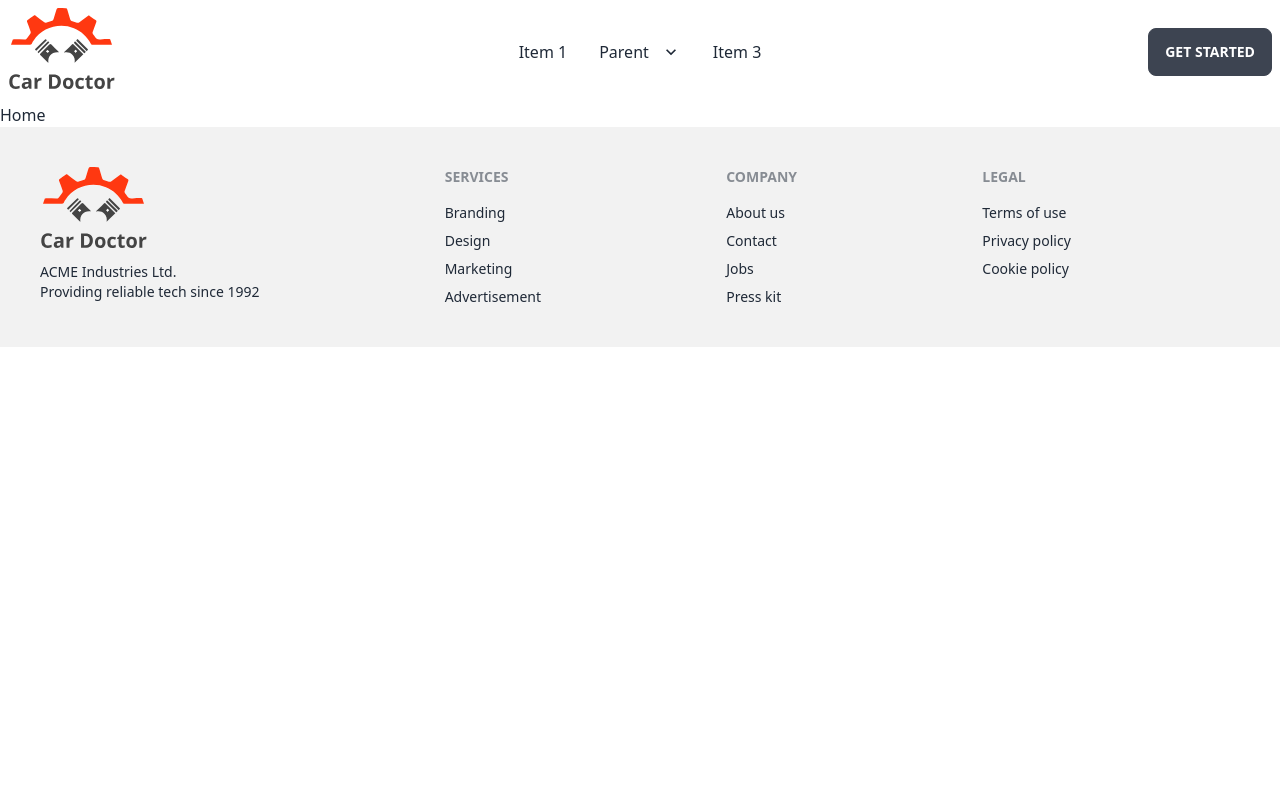
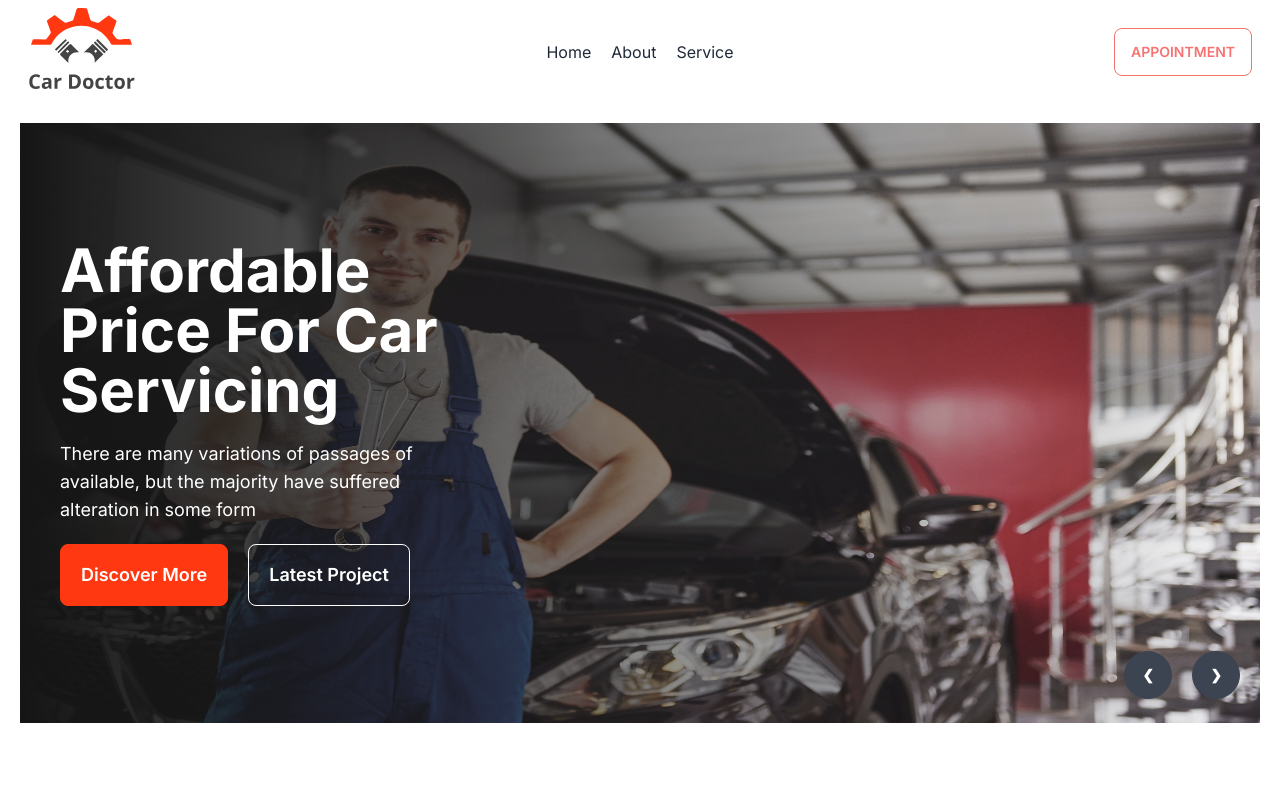
Before and after one commit to MohammadSaifulIslam/car-doctor-client, a React (Vite) app: page / in a window 1280 px wide. Shown: the top 800 px of the page. Built offline with nearby package versions, Linux system fonts and the light colour scheme.

Commit message:
banner component added

```diff
--- a/index.html
+++ b/index.html
@@ -4,6 +4,8 @@
     <meta charset="UTF-8" />
     <link rel="icon" type="image/svg+xml" href="/src/assets/logo.svg" />
     <meta name="viewport" content="width=device-width, initial-scale=1.0" />
+    <!-- google font -->
+    <link href="https://fonts.googleapis.com/css2?family=Inter:wght@400;500;600;700;800&display=swap" rel="stylesheet">
     <title>Car Doctor</title>
   </head>
   <body>
--- a/src/Layouts/Main.jsx
+++ b/src/Layouts/Main.jsx
@@ -6,8 +6,10 @@
 const Main = () => {
     return (
         <div>
-            <NavBar></NavBar>
-            <Outlet></Outlet>
+            <div className='max-w-7xl px-5 mx-auto'>
+                <NavBar></NavBar>
+                <Outlet></Outlet>
+            </div>
             <Footer></Footer>
         </div>
     );
--- a/src/index.css
+++ b/src/index.css
@@ -1,3 +1,14 @@
 @tailwind base;
 @tailwind components;
 @tailwind utilities;
+
+body{
+    font-family: 'Inter', sans-serif;
+}
+.my-btn{
+    @apply text-white font-semibold border border-[#FF3811] text-lg px-5 py-4 bg-[#FF3811] rounded-lg duration-500 hover:bg-transparent hover:border-white
+}
+
+.outline-btn{
+    @apply text-white font-semibold text-lg px-5 py-4 bg-transparent border border-white rounded-lg duration-500 hover:bg-[#FF3811] hover:border-[#FF3811]
+}
--- /dev/null
+++ b/src/pages/HomePage/Banner/Banner.jsx
@@ -0,0 +1,84 @@
+
+import img1 from '../../../assets/images/banner/1.jpg';
+import img2 from '../../../assets/images/banner/2.jpg';
+import img3 from '../../../assets/images/banner/3.jpg';
+import img4 from '../../../assets/images/banner/4.jpg';
+const Banner = () => {
+
+    return (
+        <section>
+            <div className="carousel w-full h-[600px]">
+                <div id="slide1" className="carousel-item relative w-full">
+                    <img src={img1} className="w-full h-[600px]" />
+                    <div className="absolute flex items-center pl-10 h-full w-full bg-gradient-to-r from-[#151515] to-[rgba(21, 21, 21, 0) 100%)]">
+                        <div className='text-white space-y-5 md:w-2/6'>
+                            <h1 className='text-6xl font-bold'>Affordable Price For Car Servicing</h1>
+                            <p className='text-lg'> There are many variations of passages of  available, but the majority have suffered alteration in some form</p>
+                            <div className='flex gap-5'>
+                                <button className='my-btn'>Discover More</button>
+                                <button className='outline-btn'>Latest Project</button>
+                            </div>
+                        </div>
+                    </div>
+                    <div className="absolute flex justify-end transform gap-5 -translate-y-1/2 left-5 right-5 bottom-0">
+                        <a href="#slide4" className="btn btn-circle">❮</a>
+                        <a href="#slide2" className="btn btn-circle">❯</a>
+                    </div>
+                </div>
+                <div id="slide2" className="carousel-item relative w-full">
+                    <img src={img2} className="w-full h-[600px]" />
+                    <div className="absolute flex items-center pl-10 h-full w-full bg-gradient-to-r from-[#151515] to-[rgba(21, 21, 21, 0) 100%)]">
+                        <div className='text-white space-y-5 md:w-2/6'>
+                            <h1 className='text-6xl font-bold'>Affordable Price For Car Servicing</h1>
+                            <p className='text-lg'> There are many variations of passages of  available, but the majority have suffered alteration in some form</p>
+                            <div className='flex gap-5'>
+                                <button className='my-btn'>Discover More</button>
+                                <button className='outline-btn'>Latest Project</button>
+                            </div>
+                        </div>
+                    </div>
+                    <div className="absolute flex justify-end transform gap-5 -translate-y-1/2 left-5 right-5 bottom-0">
+                        <a href="#slide1" className="btn btn-circle">❮</a>
+                        <a href="#slide3" className="btn btn-circle">❯</a>
+                    </div>
+                </div>
+                <div id="slide3" className="carousel-item relative w-full">
+                    <img src={img3} className="w-full h-[600px]" />
+                    <div className="absolute flex items-center pl-10 h-full w-full bg-gradient-to-r from-[#151515] to-[rgba(21, 21, 21, 0) 100%)]">
+                        <div className='text-white space-y-5 md:w-2/6'>
+                            <h1 className='text-6xl font-bold'>Affordable Price For Car Servicing</h1>
+                            <p className='text-lg'> There are many variations of passages of  available, but the majority have suffered alteration in some form</p>
+                            <div className='flex gap-5'>
+                                <button className='my-btn'>Discover More</button>
+                                <button className='outline-btn'>Latest Project</button>
+                            </div>
+                        </div>
+                    </div>
+                    <div className="absolute flex justify-end transform gap-5 -translate-y-1/2 left-5 right-5 bottom-0">
+                        <a href="#slide2" className="btn btn-circle">❮</a>
+                        <a href="#slide4" className="btn btn-circle">❯</a>
+                    </div>
+                </div>
+                <div id="slide4" className="carousel-item relative w-full">
+                    <img src={img4} className="w-full h-[600px]" />
+                    <div className="absolute flex items-center pl-10 h-full w-full bg-gradient-to-r from-[#151515] to-[rgba(21, 21, 21, 0) 100%)]">
+                        <div className='text-white space-y-5 md:w-2/6'>
+                            <h1 className='text-6xl font-bold'>Affordable Price For Car Servicing</h1>
+                            <p className='text-lg'> There are many variations of passages of  available, but the majority have suffered alteration in some form</p>
+                            <div className='flex gap-5'>
+                                <button className='my-btn'>Discover More</button>
+                                <button className='outline-btn'>Latest Project</button>
+                            </div>
+                        </div>
+                    </div>
+                    <div className="absolute flex justify-end transform gap-5 -translate-y-1/2 left-5 right-5 bottom-0">
+                        <a href="#slide3" className="btn btn-circle">❮</a>
+                        <a href="#slide1" className="btn btn-circle">❯</a>
+                    </div>
+                </div>
+            </div>
+        </section>
+    );
+};
+
+export default Banner;
--- a/src/pages/HomePage/Home/Home.jsx
+++ b/src/pages/HomePage/Home/Home.jsx
@@ -1,7 +1,9 @@
+import Banner from "../Banner/Banner";
+
 const Home = () => {
     return (
         <div>
-            Home
+           <Banner></Banner>
         </div>
     );
 };
--- a/src/pages/Shared/Footer/Footer.jsx
+++ b/src/pages/Shared/Footer/Footer.jsx
@@ -1,8 +1,9 @@
 import { Link } from 'react-router-dom';
-import logo from '../../../assets/logo.svg'
+import logo from '../../../assets/logo-white.png'
 const Footer = () => {
     return (
-        <footer className="footer p-10 bg-base-200 text-base-content">
+    <section className='bg-neutral text-neutral-content mt-20'>
+            <footer className="max-w-7xl mx-auto footer p-5 md:p-10 ">
         <div>
         <Link to='/'>
           <img src={logo} alt="" />
@@ -30,6 +31,7 @@
           <a className="link link-hover">Cookie policy</a>
         </div>
       </footer>
+    </section>
     );
 };
 
--- a/src/pages/Shared/NavBar/NavBar.jsx
+++ b/src/pages/Shared/NavBar/NavBar.jsx
@@ -1,26 +1,20 @@
-import { Link } from 'react-router-dom';
+import { Link, NavLink } from 'react-router-dom';
 import logo from '../../../assets/logo.svg'
 const NavBar = () => {
+    const navItem = <>
+        <li><NavLink to='/'>Home</NavLink></li>
+        <li><NavLink>About</NavLink></li>
+        <li><NavLink>Service</NavLink></li>
+    </>
     return (
-        <div className="navbar bg-base-100">
+        <div className="navbar bg-base-100 mb-5">
             <div className="navbar-start">
                 <div className="dropdown">
                     <label tabIndex={0} className="btn btn-ghost lg:hidden">
                         <svg xmlns="http://www.w3.org/2000/svg" className="h-5 w-5" fill="none" viewBox="0 0 24 24" stroke="currentColor"><path strokeLinecap="round" strokeLinejoin="round" strokeWidth="2" d="M4 6h16M4 12h8m-8 6h16" /></svg>
                     </label>
-            <ul tabIndex={0} className="menu menu-compact dropdown-content mt-3 p-2 shadow bg-base-100 rounded-box w-52">
-              <li><a>Item 1</a></li>
-              <li tabIndex={0}>
-                <a className="justify-between">
-                  Parent
-                  <svg className="fill-current" xmlns="http://www.w3.org/2000/svg" width="24" height="24" viewBox="0 0 24 24"><path d="M8.59,16.58L13.17,12L8.59,7.41L10,6L16,12L10,18L8.59,16.58Z"/></svg>
-                </a>
-                <ul className="p-2">
-                  <li><a>Submenu 1</a></li>
-                  <li><a>Submenu 2</a></li>
-                </ul>
-              </li>
-              <li><a>Item 3</a></li>
+                    <ul tabIndex={0} className="menu bg-black menu-compact gap-2 dropdown-content mt-3 p-2 shadow rounded-box w-52">
+                        {navItem}
                     </ul>
                 </div>
                 <Link to='/'>
@@ -28,23 +22,12 @@
                 </Link>
             </div>
             <div className="navbar-center hidden lg:flex">
-          <ul className="menu menu-horizontal px-1">
-            <li><a>Item 1</a></li>
-            <li tabIndex={0}>
-              <a>
-                Parent
-                <svg className="fill-current" xmlns="http://www.w3.org/2000/svg" width="20" height="20" viewBox="0 0 24 24"><path d="M7.41,8.58L12,13.17L16.59,8.58L18,10L12,16L6,10L7.41,8.58Z"/></svg>
-              </a>
-              <ul className="p-2">
-                <li><a>Submenu 1</a></li>
-                <li><a>Submenu 2</a></li>
-              </ul>
-            </li>
-            <li><a>Item 3</a></li>
+                <ul className="flex gap-5">
+                    {navItem}
                 </ul>
             </div>
             <div className="navbar-end">
-          <a className="btn">Get started</a>
+            <button className="btn btn-outline btn-error">Appointment</button>
             </div>
         </div>
     );
```
Also changed, not shown: src/assets/logo-white.png (added). Lines whose indentation alone changed are shown as unchanged.
